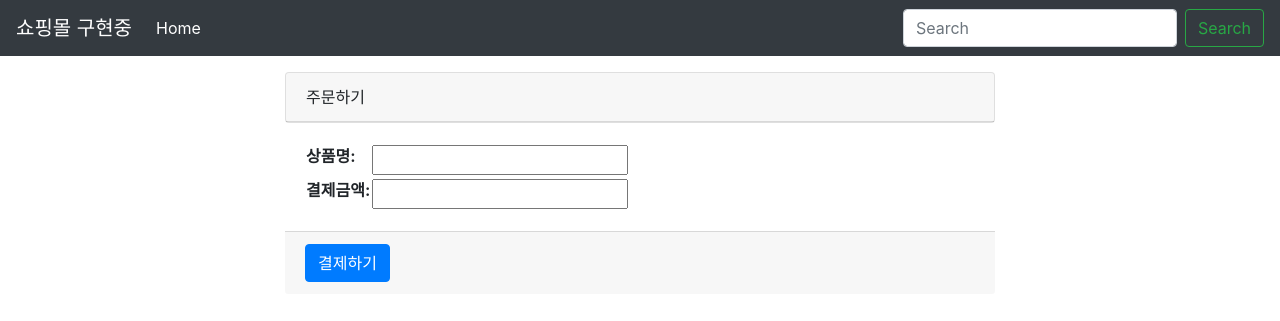
After one commit to HyungtaeMoon/IAMPORT-ShoppingMall, a Django app: template app/shop/templates/shop/order_form.html in a window 1280 px wide. The commit adds this page. Shown: the top 321 px of the page. Run offline with Django 3.2, Linux system fonts and the light colour scheme; the template is opened without the code that fills it: values that come from a table or form of the project are taken from there, others are empty; some libraries are stand-ins or nearby versions.

Commit message:
[ADD] 결제없는 주문 구현

```diff
--- /dev/null
+++ b/app/shop/forms.py
@@ -0,0 +1,12 @@
+from django import forms
+from .models import Order
+
+
+class OrderForm(forms.ModelForm):
+    class Meta:
+        model = Order
+        fields = ('name', 'amount')
+        widgets = {
+            'name': forms.TextInput(attrs={'readonly': 'readonly'}),
+            'amount': forms.TextInput(attrs={'readonly': 'readonly'}),
+        }
--- a/app/shop/templates/shop/item_list.html
+++ b/app/shop/templates/shop/item_list.html
@@ -16,7 +16,7 @@
                         <p class="card-text">{{ item.amount|intcomma }}원</p>
                     </div>
 
-                    <a href="" class="btn btn-primary btn-block">구매하기</a>
+                    <a href="{% url 'shop:order_new' item.pk %}" class="btn btn-primary btn-block">구매하기</a>
 
                 </div>
             </div>
--- /dev/null
+++ b/app/shop/templates/shop/order_form.html
@@ -0,0 +1,24 @@
+{% extends 'shop/layout.html' %}
+
+{% block content %}
+<div class="container">
+    <div class="col-md-8 offset-md-2 mt-3">
+        <form action="" method="POST">
+            {% csrf_token %}
+            <div class="card card-default">
+                <div class="card-header">
+                    주문하기
+                </div>
+            </div>
+            <div class="card-body">
+                <table>
+                {{ form.as_table }}
+                </table>
+            </div>
+            <div class="card-footer">
+                <input type="submit" class="btn btn-primary" value="결제하기">
+            </div>
+        </form>
+    </div>
+</div>
+{% endblock %}
--- a/app/shop/urls.py
+++ b/app/shop/urls.py
@@ -5,5 +5,6 @@ from . import views
 app_name = 'shop'
 
 urlpatterns = [
-    url(r'^$', views.index, name='index')
+    url(r'^$', views.index, name='index'),
+    url(r'^(?P<item_id>\d+)/order/new/$', views.order_new, name='order_new'),
 ]
```
Also changed, not shown: app/shop/views.py (+24 -2 lines).
